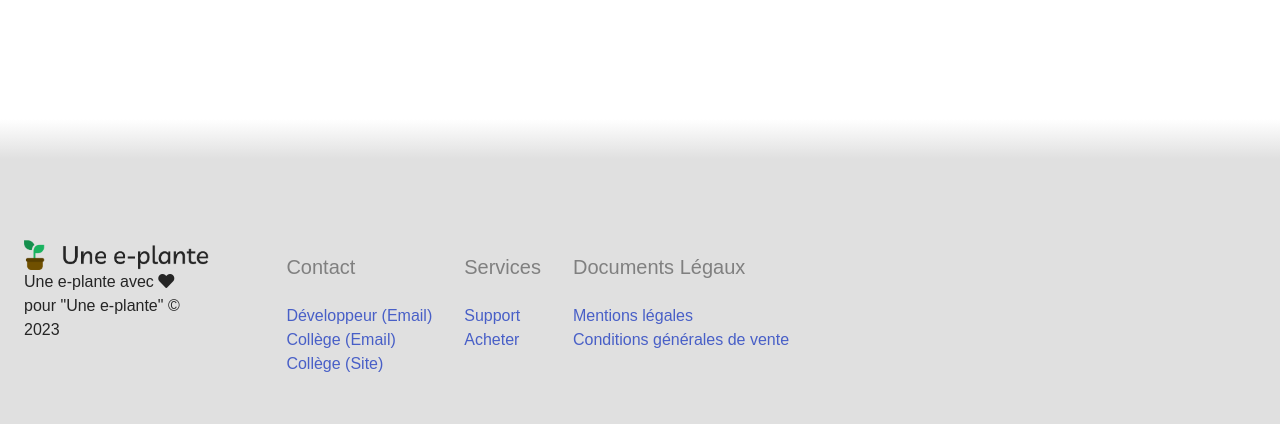
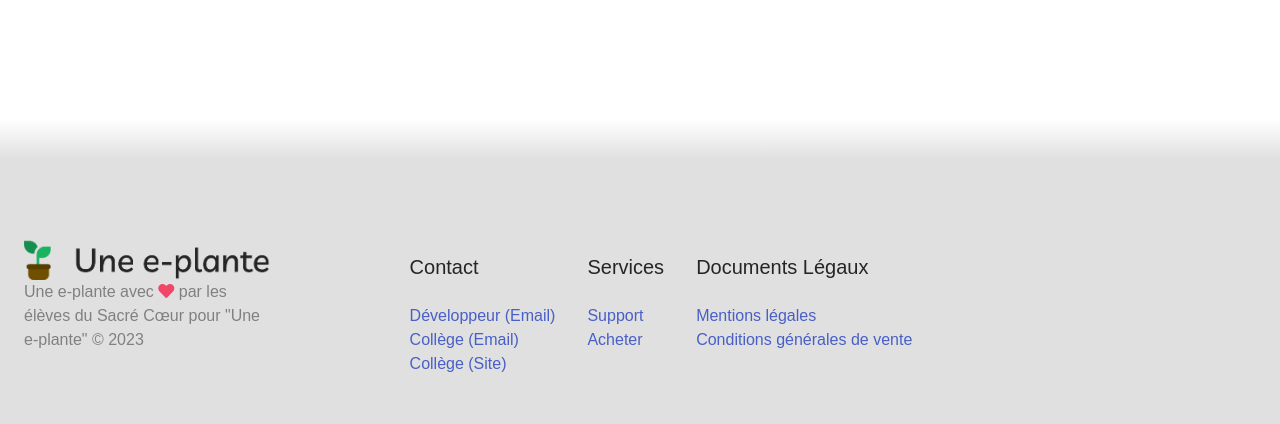
Before and after one commit to minientreprise-scv/app, a Flask app: page / in a window 1280 px wide. Shown: the part 3062-3486 px from the top of the page. Run offline with Flask 2, Linux system fonts and the light colour scheme; parts of the project's set-up code (start-up, migrations or seed data) failed here and were passed over.

Commit message:
style footer

```diff
--- a/static/css/styles.css
+++ b/static/css/styles.css
@@ -219,18 +219,27 @@ strong, b {
     background-color: var(--white);
 }
 
+
+.footer .left .is-small {
+    color: var(--grey);
+}
+
+.footer .right .subtitle {
+    color: var(--black);
+}
+
 .footer .list {
     margin: 1em;
 }
 
 .footer .right {
-    width: 80%;
+    width: 70%;
     display: flex;
 }
 
 .footer .left {
-    width: 15%;
-    margin-right: 5%;
+    width: 20%;
+    margin-right: 10%;
 }
 
 .footer:before {
--- a/templates/index.html
+++ b/templates/index.html
@@ -140,7 +140,7 @@
         <img src="/static/assets/charte/logo_large.png" >
       </div>
       <p class="is-small">
-        Une e-plante avec <i class="fas fa-heart has-text-red"></i> pour "Une e-plante" © 2023
+        Une e-plante avec <i class="fas fa-heart has-text-red has-text-danger"></i> par les élèves du Sacré Cœur pour "Une e-plante" © 2023
       </p>
     </div>
     <div class="right">
```
